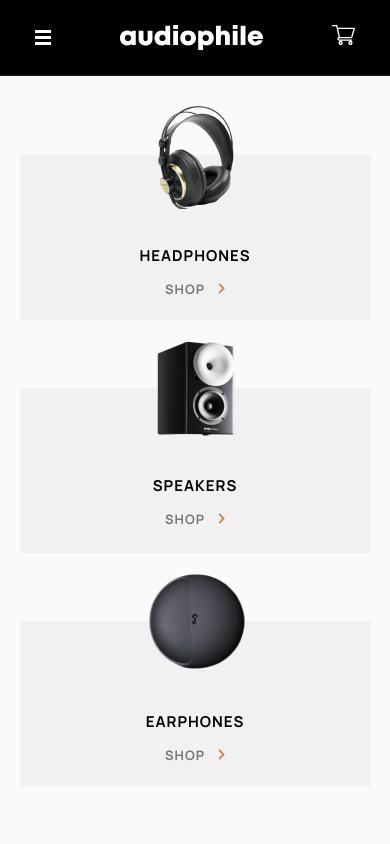
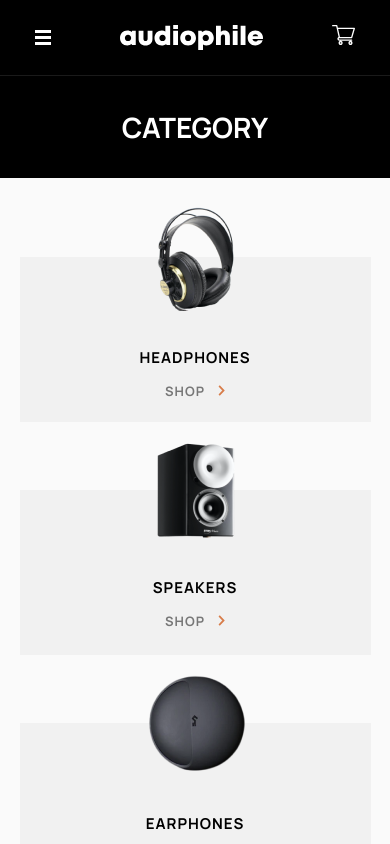
Before and after one commit to beqa200/audiophile-ecommerce-website, a React (Vite) app: page /category in a window 390 px wide. Shown: the top 844 px of the page. Built offline with nearby package versions, Linux system fonts and the light colour scheme.

Commit message:
add desktop responsive for category page

```diff
--- a/src/components/Header.tsx
+++ b/src/components/Header.tsx
@@ -22,7 +22,7 @@ export default function Header() {
 
   return (
     <HeaderContainer>
-      <div className="for-flex">
+      <div className="for-flex-header">
         <img
           src={hamuberIcon}
           className="hamburger"
@@ -33,7 +33,7 @@ export default function Header() {
         <img src={logo} className="logo" />
 
         <div className="desktop-menu">
-          <Link to={"/category"}>HOME</Link>
+          <Link to={"/"}>HOME</Link>
           <Link to={"/headphones"}>HEADPHONES</Link>
           <Link to={"/speakers"}>SPEAKERS</Link>
           <Link to={"/earphones"}>EARPHONES</Link>
--- a/src/pages/Category.tsx
+++ b/src/pages/Category.tsx
@@ -3,7 +3,7 @@ import { useParams } from "react-router";
 import { Link } from "react-router-dom";
 import { Advert, Products } from "../components";
 import data from "../data.json";
-import { CategoryContainer, OrangeButton } from "../styled-components";
+import { CategoryContainer, OrangeButton, Product } from "../styled-components";
 export default function Category() {
   const params = useParams();
   const products: Product[] | undefined = data.filter(
@@ -12,12 +12,17 @@ export default function Category() {
 
   return (
     <CategoryContainer>
+      <div className="heading">
+        <h1>{params.category}</h1>
+      </div>
       <section className="section1">
         {products?.map((product: Product) => {
           return (
-            <div key={product.id}>
+            <Product num={product.id} key={product.id}>
               <img className="mobile" src={product.categoryImage.mobile} />
               <img className="tablet" src={product.categoryImage.tablet} />
+              <img className="desktop" src={product.categoryImage.desktop} />
+              <div className="for-flex">
                 <p className="new">
                   {product.new == true ? "NEW PRODUCT" : null}
                 </p>
@@ -27,6 +32,7 @@ export default function Category() {
                   <OrangeButton>SEE PRODUCT</OrangeButton>
                 </Link>
               </div>
+            </Product>
           );
         })}
       </section>
--- /dev/null
+++ b/src/styled-components/components/Product.styled.ts
@@ -0,0 +1,17 @@
+import styled from "styled-components";
+
+type PropsType = {
+    num: number
+}
+
+const Product = styled.div`
+  flex-direction: column;
+  @media (min-width: 1440px) {
+    display: flex;
+    flex-direction: ${(props: PropsType) => props.num % 2 == 0 ? "row" : "row-reverse"};
+    justify-content: space-between;
+
+ }
+`;
+
+export default Product;
--- a/src/styled-components/containers/CategoryContainer.styled.ts
+++ b/src/styled-components/containers/CategoryContainer.styled.ts
@@ -1,6 +1,31 @@
 import styled from "styled-components";
+import { imageHeaderDesktop } from "../../assets";
 
 const CategoryContainer = styled.div`
+  .heading {
+    width: 100vw;
+    background-color: black;
+
+    @media (min-width: 1440px) {
+      background-image: url(${imageHeaderDesktop});
+      background-size: 500%;
+    }
+
+    h1 {
+      text-transform: uppercase;
+      color: white;
+      font-size: 28px;
+      font-weight: 700;
+      padding: 32px;
+      text-align: center;
+
+      @media (min-width: 768px) {
+        font-size: 40px;
+        padding: 105px 0px 97px;
+      }
+    }
+  }
+
   .section1 {
     display: flex;
     flex-direction: column-reverse;
@@ -10,7 +35,11 @@ const CategoryContainer = styled.div`
     div {
       width: 90%;
       display: flex;
-      flex-direction: column;
+
+      @media (min-width: 1440px) {
+        width: 80%;
+      }
+
       align-items: center;
       margin-top: 120px;
 
@@ -18,7 +47,8 @@ const CategoryContainer = styled.div`
         max-width: 100%;
       }
 
-      .tablet {
+      .tablet,
+      .desktop {
         display: none;
       }
 
@@ -32,6 +62,26 @@ const CategoryContainer = styled.div`
         }
       }
 
+      @media (min-width: 1440px) {
+        .tablet {
+          display: none;
+        }
+
+        .desktop {
+          display: block;
+          width: 540px;
+          height: 560px;
+        }
+      }
+
+      .for-flex {
+        margin: 0px;
+        display: flex;
+        flex-direction: column;
+        align-items: start;
+        @media (min-width: 1440px) {
+          width: 450px;
+        }
         .new {
           text-align: center;
           margin-top: 32px;
@@ -42,6 +92,10 @@ const CategoryContainer = styled.div`
 
           @media (min-width: 768px) {
             margin-top: 52px;
+          }
+
+          @media (min-width: 1440px) {
+            text-align: start;
           }
         }
 
@@ -57,6 +111,10 @@ const CategoryContainer = styled.div`
           @media (min-width: 768px) {
             font-size: 40px;
           }
+
+          @media (min-width: 1440px) {
+            text-align: start;
+          }
         }
 
         .description {
@@ -71,10 +129,16 @@ const CategoryContainer = styled.div`
           @media (min-width: 768px) {
             width: 572px;
           }
+
+          @media (min-width: 1440px) {
+            width: 445px;
+            text-align: start;
+          }
         }
 
         button {
           margin-top: 24px;
+        }
       }
     }
   }
--- a/src/styled-components/containers/HeaderContainer.styled.ts
+++ b/src/styled-components/containers/HeaderContainer.styled.ts
@@ -3,15 +3,15 @@ import { imageHeaderDesktop } from "../../assets";
 
 const HeaderContainer = styled.header`
   background-color: black;
-
+  position: relative;
+  z-index: 2;
   @media (min-width: 1440px) {
     background-image: url(${imageHeaderDesktop}),
       linear-gradient(rgba(0, 0, 0, 0.5), rgba(0, 0, 0, 0.5));
   }
 
-  .for-flex {
+  .for-flex-header {
     position: relative;
-    z-index: 2;
     width: 100%;
     height: 75px;
     border-bottom: 1px solid rgba(255, 255, 255, 0.1);
--- a/src/styled-components/containers/ProductsContainer.styled.ts
+++ b/src/styled-components/containers/ProductsContainer.styled.ts
@@ -29,6 +29,10 @@ const ProductsContainer = styled.div`
     flex-direction: column;
     align-items: center;
     margin: 68px auto;
+
+    @media (min-width: 1440px) {
+      height: 190px;
+    }
 
     img {
       max-width: 40%;
--- a/src/styled-components/index.ts
+++ b/src/styled-components/index.ts
@@ -14,3 +14,4 @@ export { default as DetailsContainer } from "./containers/DetailsContainer.style
 export { default as CartContainer } from "./containers/CartContainer.styled";
 export { default as CheckoutContainer } from "./containers/CheckoutContainer.styled";
 export { default as OrderedContainer } from "./containers/OrderedContainer.styled";
+export { default as Product } from "./components/Product.styled";
```
Lines whose indentation alone changed are shown as unchanged.
